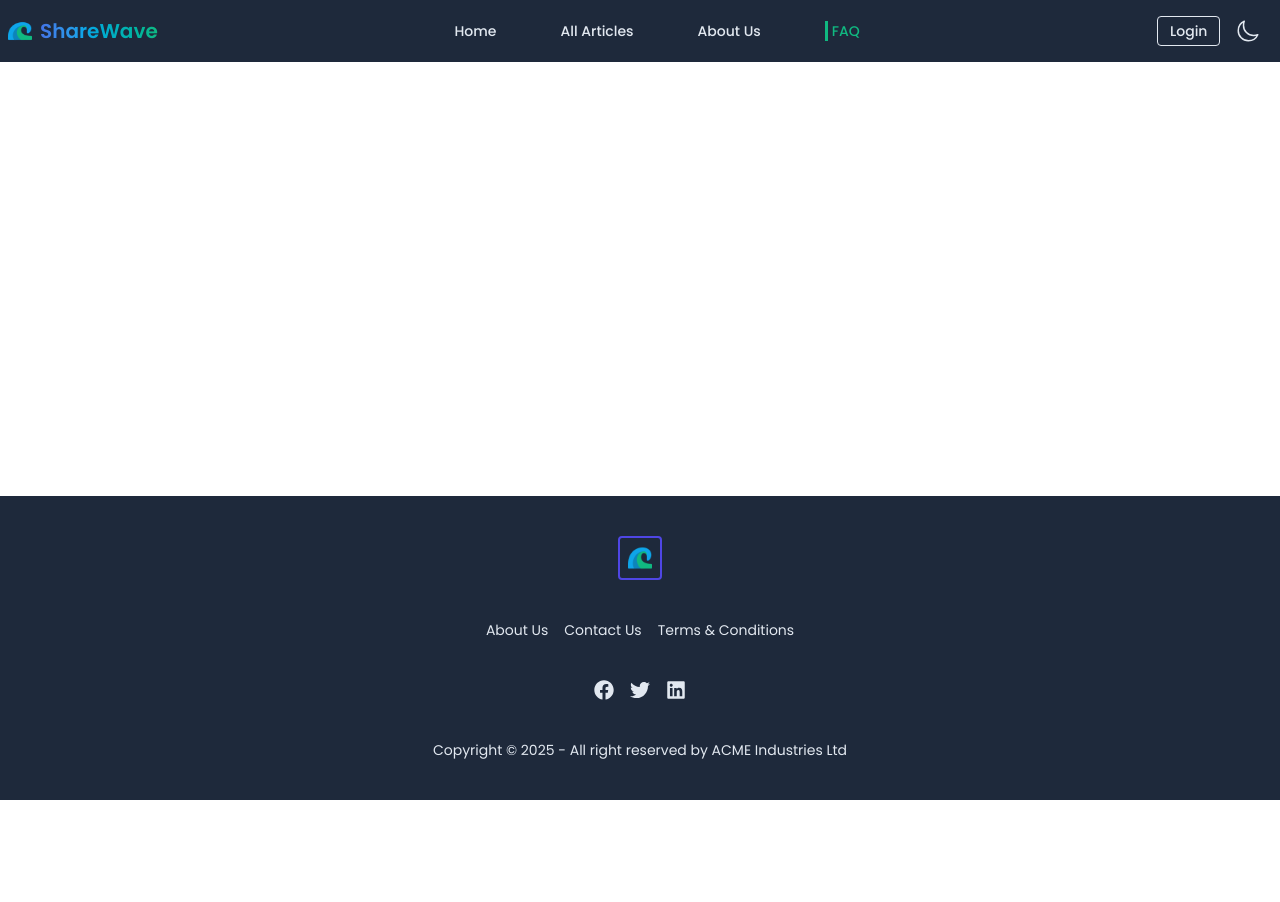
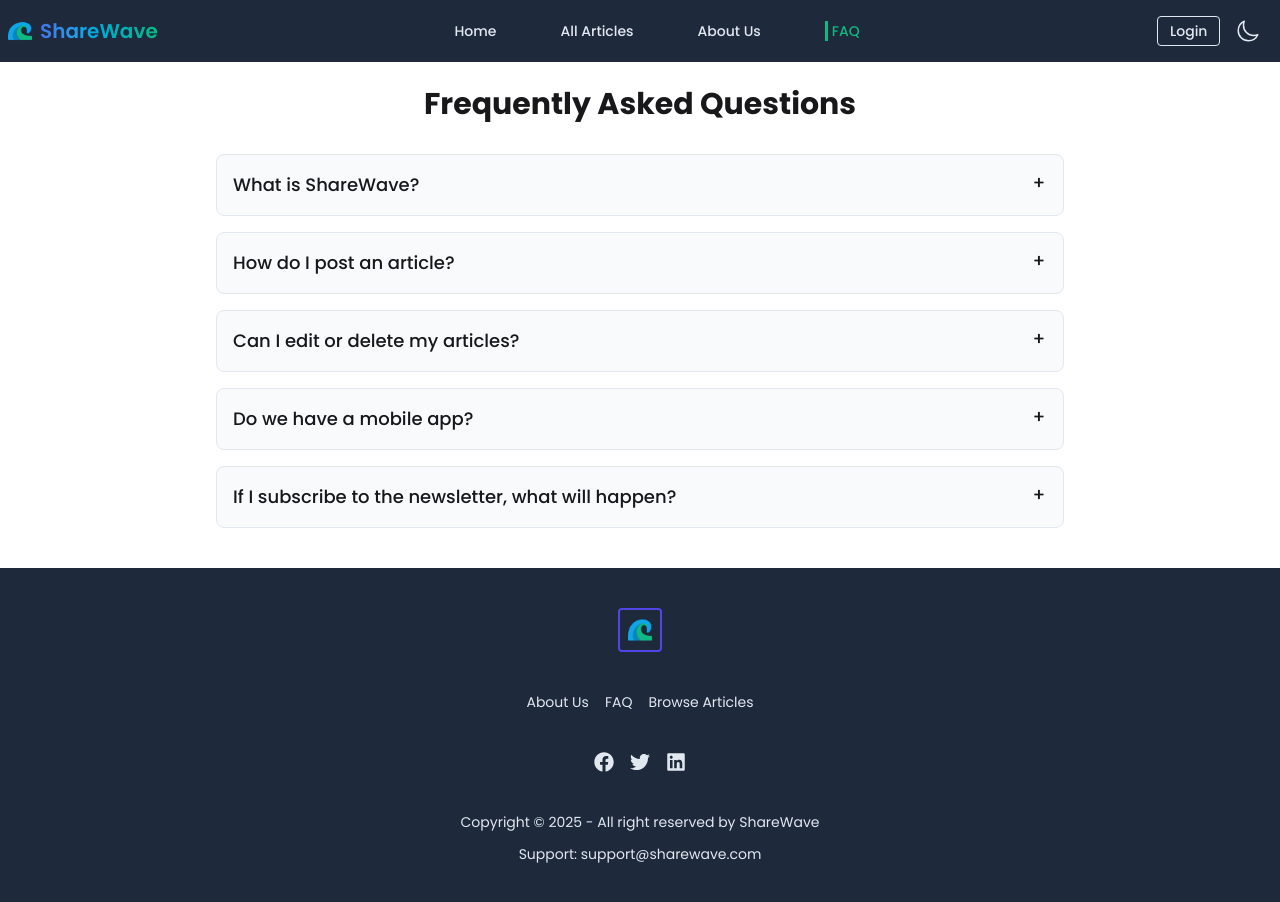
Before and after one commit to fabiha23/Share-Wave-Client, a React (Vite) app: page /faq in a window 1280 px wide. Before the commit the page ends 800 px from the top, so only its background shows below. Built offline with nearby package versions, Linux system fonts and the light colour scheme; no server answers.

Commit message:
feat: added faq page

```diff
--- a/src/Components/Footer.jsx
+++ b/src/Components/Footer.jsx
@@ -13,8 +13,8 @@ const Footer = () => {
     </div>
     <nav className="grid grid-flow-col gap-4 text-neutral">
         <Link to='/about-us'>About Us</Link>
-                <Link>Contact Us</Link>
-                <Link>Terms & Conditions</Link>
+        <Link to='/faq'>FAQ</Link>
+        <Link to='/all-articles'>Browse Articles</Link>
     </nav>
     <nav>
         <div className="grid grid-flow-col gap-4 text-neutral">
@@ -36,7 +36,8 @@ const Footer = () => {
         </div>
     </nav>
     <aside className='text-neutral'>
-                <p>Copyright © {new Date().getFullYear()} - All right reserved by ACME Industries Ltd</p>
+        <p>Copyright © {new Date().getFullYear()} - All right reserved by ShareWave</p>
+        <p className="mt-1">Support: <a href="mailto:support@sharewave.com" className="cursor-pointer">support@sharewave.com</a></p>
     </aside>
 </footer>
     );
--- a/src/Pages/AllArticles.jsx
+++ b/src/Pages/AllArticles.jsx
@@ -1,59 +1,112 @@
-import React, { useEffect, useState } from 'react';
-import useAuth from '../hooks/useAuth'
-import Article from '../Components/Article';
-import axios from 'axios';
-import Loading from '../Components/Loading';
+import React, { useEffect, useState } from "react";
+import Article from "../Components/Article";
+import axios from "axios";
+import Loading from "../Components/Loading";
 
 const AllArticles = () => {
-    const [ loading, setLoading ] = useState(true)
-    const [articles, setArticles] = useState(null)
-    const [selected, setSelected] = useState('');
-    const filteredArticles = (selected === 'All' || !selected)
+  const [loading, setLoading] = useState(true);
+  const [articles, setArticles] = useState(null);
+  const [selected, setSelected] = useState("");
+  const filteredArticles =
+    selected === "All" || !selected
       ? articles
-        : articles.filter(arti => arti.category === selected);
+      : articles.filter((arti) => arti.category === selected);
+
+  useEffect(() => {
+    window.scrollTo(0, 0);
+  }, []);
 
   useEffect(() => {
     axios(`${import.meta.env.VITE_API_URL}/articles`)
-            .then(res => {
+      .then((res) => {
         setArticles(res.data);
         setLoading(false);
         console.log(res.data);
       })
-            .catch(err => {
+      .catch((err) => {
         console.error(err);
         setLoading(false);
       });
   }, []);
 
   return (
-        <div className='bg-base-200'>
+    <div className="bg-base-200">
       <title>All Articles | ShareWave</title>
-            <div className='max-w-7xl xl:mx-auto xl:px-2 lg:px-6 mx-3'>
+      <div className="max-w-7xl xl:mx-auto xl:px-2 lg:px-6 mx-3">
         <div className="py-9">
           {loading ? (
             <Loading></Loading>
-                    ) : (<>
-                        <h2 className="text-4xl font-bold text-center text-accent">All Articles</h2>
+          ) : (
+            <>
+              <h2 className="text-4xl font-bold text-center text-accent">
+                All Articles
+              </h2>
               <div
                 className="filter my-6 w-fit mx-auto"
                 onClick={(e) => {
-                                if (e.target.type === 'radio') {
-                                    setSelected(e.target.getAttribute('aria-label'));
+                  if (e.target.type === "radio") {
+                    setSelected(e.target.getAttribute("aria-label"));
                   }
                 }}
               >
-                            <input className="btn filter-reset" type="radio" name="metaframeworks" aria-label="All" />
-                            <input className="btn bg-info  checked:bg-info text-base-200 mt-1" type="radio" name="metaframeworks" aria-label="Career & Skills" />
-                            <input className="btn bg-info checked:bg-info text-base-200 mt-1" type="radio" name="metaframeworks" aria-label="Study Tips" />
-                            <input className="btn bg-info checked:bg-info text-base-200 mt-1" type="radio" name="metaframeworks" aria-label="Tech & Tools" />
-                            <input className="btn bg-info checked:bg-info text-base-200 mt-1" type="radio" name="metaframeworks" aria-label="Mental Health Wellness" />
-                            <input className="btn bg-info checked:bg-info text-base-200 mt-1" type="radio" name="metaframeworks" aria-label="Fitness & Nutrition" />
-                            <input className="btn bg-info checked:bg-info text-base-200 mt-1" type="radio" name="metaframeworks" aria-label="Productivity" />
-                            <input className="btn bg-info checked:bg-info text-base-200 mt-1" type="radio" name="metaframeworks" aria-label="Money Management" />
-                            <input className="btn bg-info checked:bg-info text-base-200 mt-1" type="radio" name="metaframeworks" aria-label="Other" />
+                <input
+                  className="btn filter-reset"
+                  type="radio"
+                  name="metaframeworks"
+                  aria-label="All"
+                />
+                <input
+                  className="btn bg-info  checked:bg-info text-base-200 mt-1"
+                  type="radio"
+                  name="metaframeworks"
+                  aria-label="Career & Skills"
+                />
+                <input
+                  className="btn bg-info checked:bg-info text-base-200 mt-1"
+                  type="radio"
+                  name="metaframeworks"
+                  aria-label="Study Tips"
+                />
+                <input
+                  className="btn bg-info checked:bg-info text-base-200 mt-1"
+                  type="radio"
+                  name="metaframeworks"
+                  aria-label="Tech & Tools"
+                />
+                <input
+                  className="btn bg-info checked:bg-info text-base-200 mt-1"
+                  type="radio"
+                  name="metaframeworks"
+                  aria-label="Mental Health Wellness"
+                />
+                <input
+                  className="btn bg-info checked:bg-info text-base-200 mt-1"
+                  type="radio"
+                  name="metaframeworks"
+                  aria-label="Fitness & Nutrition"
+                />
+                <input
+                  className="btn bg-info checked:bg-info text-base-200 mt-1"
+                  type="radio"
+                  name="metaframeworks"
+                  aria-label="Productivity"
+                />
+                <input
+                  className="btn bg-info checked:bg-info text-base-200 mt-1"
+                  type="radio"
+                  name="metaframeworks"
+                  aria-label="Money Management"
+                />
+                <input
+                  className="btn bg-info checked:bg-info text-base-200 mt-1"
+                  type="radio"
+                  name="metaframeworks"
+                  aria-label="Other"
+                />
               </div>
               <div className="grid xl:grid-cols-4 md:grid-cols-3 gap-6 grid-cols-1 sm:grid-cols-2">
-                            {filteredArticles?.map(article => (<Article key={article._id} article={article}></Article>
+                {filteredArticles?.map((article) => (
+                  <Article key={article._id} article={article}></Article>
                 ))}
               </div>
             </>
--- a/src/Pages/FAQ.jsx
+++ b/src/Pages/FAQ.jsx
@@ -1,11 +1,53 @@
 import React from 'react';
 
+const faqs = [
+  {
+    question: "What is ShareWave?",
+    answer:
+      "ShareWave is a community platform where users can share articles, ideas, and stories on various topics.",
+  },
+  {
+    question: "How do I post an article?",
+    answer:
+      "You need to be logged in. After logging in, navigate to the 'Post Article' page from the navbar and fill in your article details.",
+  },
+  {
+    question: "Can I edit or delete my articles?",
+    answer:
+      "Yes, go to 'My Articles' page, select the article you want to update or delete, and follow the available options.",
+  },
+  {
+    question: "Do we have a mobile app?",
+    answer:
+      "Currently, ShareWave is only available as a web platform, but we are planning to release mobile apps in the future.",
+  },
+  {
+    question: "If I subscribe to the newsletter, what will happen?",
+    answer:
+      "By subscribing to the newsletter, you'll receive regular updates, featured articles, and important announcements directly to your inbox.",
+  },
+];
+
 const FAQ = () => {
-    return (
-        <div>
+  return (
+    <div className="max-w-4xl mx-auto p-6">
+      <h1 className="text-3xl font-bold mb-8 text-center">Frequently Asked Questions</h1>
 
+      {faqs.map(({ question, answer }, idx) => (
+        <div
+          key={idx}
+          tabIndex={0}
+          className="collapse collapse-plus border border-neutral bg-base-200 rounded-box mb-4"
+        >
+          <input type="checkbox" />
+          <div className="collapse-title text-lg font-medium">{question}</div>
+          <div className="collapse-content">
+            <p>{answer}</p>
+          </div>
         </div>
-    );
+      ))}
+    </div>
+  );
 };
 
 export default FAQ;
```
Lines whose indentation alone changed are shown as unchanged.
